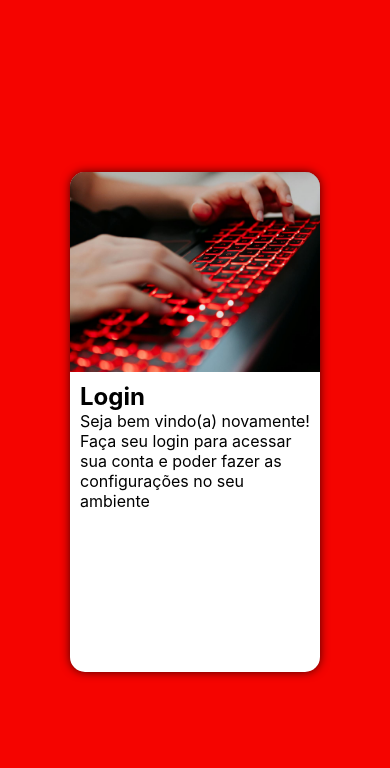
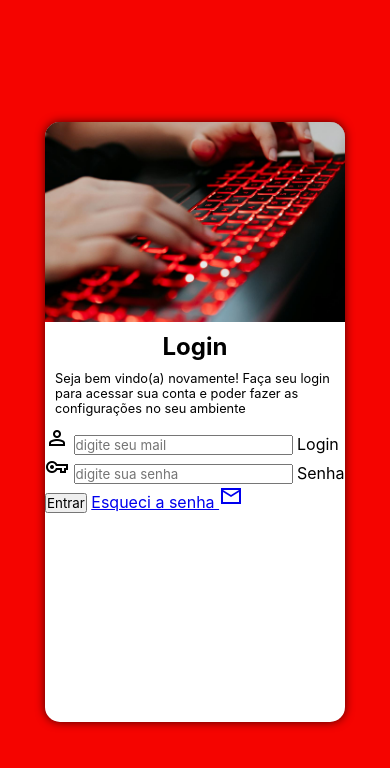
Before and after one commit to amandaoliveira-dev/Projeto-Login, a plain HTML site: page index.html in a window 390 px wide. Drawn offline with nearby package versions, Linux system fonts and the light colour scheme.

Commit message:
att 1.02
inserido estrurura do Form
corrigido tamanho das media queries com tamanhos atualizado de 2024

```diff
--- a/estilos/media-query.css
+++ b/estilos/media-query.css
@@ -1,6 +1,6 @@
 @charset "UTF-8";
 
-@media screen and (min-width: 768px) and (max-width: 992px) {
+@media screen and (min-width: 601px) and (max-width: 1024px) {
     body {
         background-image: linear-gradient(to top, #F50400, #ff4d00);
     }
@@ -16,7 +16,7 @@
         width: 65%;
     }
 }
-@media screen and (min-width: 992px) {
+@media screen and (min-width: 1025px) {
     body {
         background-image: linear-gradient(to top, #F50400, #ff4d00);
     }
@@ -31,4 +31,11 @@
         float: left;
         width: 50%;
     }
+    h1 {
+        font-size: 2em;
+    }
+
+    p {
+        font-size: 1.1em;
+    }
 }
--- a/estilos/style.css
+++ b/estilos/style.css
@@ -30,8 +30,8 @@ main {
     overflow: hidden;
 
     background-color: white;
-    width: 250px;
-    height: 500px;
+    width: 300px;
+    height: 600px;
     border-radius: 15px;
     box-shadow: 0px 0px 10px rgba(0, 0, 0, 0.7);
 
@@ -49,3 +49,12 @@ section#login >div#formulario {
     display: block;
     padding: 10px
 }
+
+h1 {
+    text-align: center;
+    margin-bottom: 10px;
+}
+
+p {
+    font-size: 0.8em;
+}
--- a/index.html
+++ b/index.html
@@ -4,6 +4,7 @@
     <meta charset="UTF-8">
     <meta name="viewport" content="width=device-width, initial-scale=1.0">
     <title>Login</title>
+    <link rel="stylesheet" href="https://fonts.googleapis.com/css2?family=Material+Symbols+Sharp:opsz,wght,FILL,GRAD@20..48,100..700,0..1,-50..200" />
     <link rel="stylesheet" href="estilos/style.css">
     <link rel="stylesheet" href="estilos/media-query.css">
 
@@ -17,7 +18,23 @@
                 <h1>Login</h1>
                 <p>Seja bem vindo(a) novamente! Faça seu login para acessar sua conta e poder fazer as configurações no seu ambiente</p>
             </div>
-            <form action="login.php" method="post"></form>
+            <form action="login.php" method="post">
+                <div class="campo">
+                    <span class="material-symbols-sharp">person</span>
+                    <input type="email" name="login" id="i-login" placeholder="digite seu mail" required autocomplete="email">
+                    <label for="i-login">Login</label>
+                </div>
+                <div class="campo">
+                    <span class="material-symbols-sharp">vpn_key</span>
+                    <input type="password" name="senha" id="i-senha" placeholder="digite sua senha" required autocomplete="current-password" minlength="8" maxlength="16">
+                    <label for="i-senha">Senha</label>
+                </div>
+                <input type="submit" value="Entrar">
+                <a href="esqueci.html">Esqueci a senha <span class="material-symbols-sharp">mail</span></a>
+
+
+
+            </form>
 
         </section>
     </main>
```
